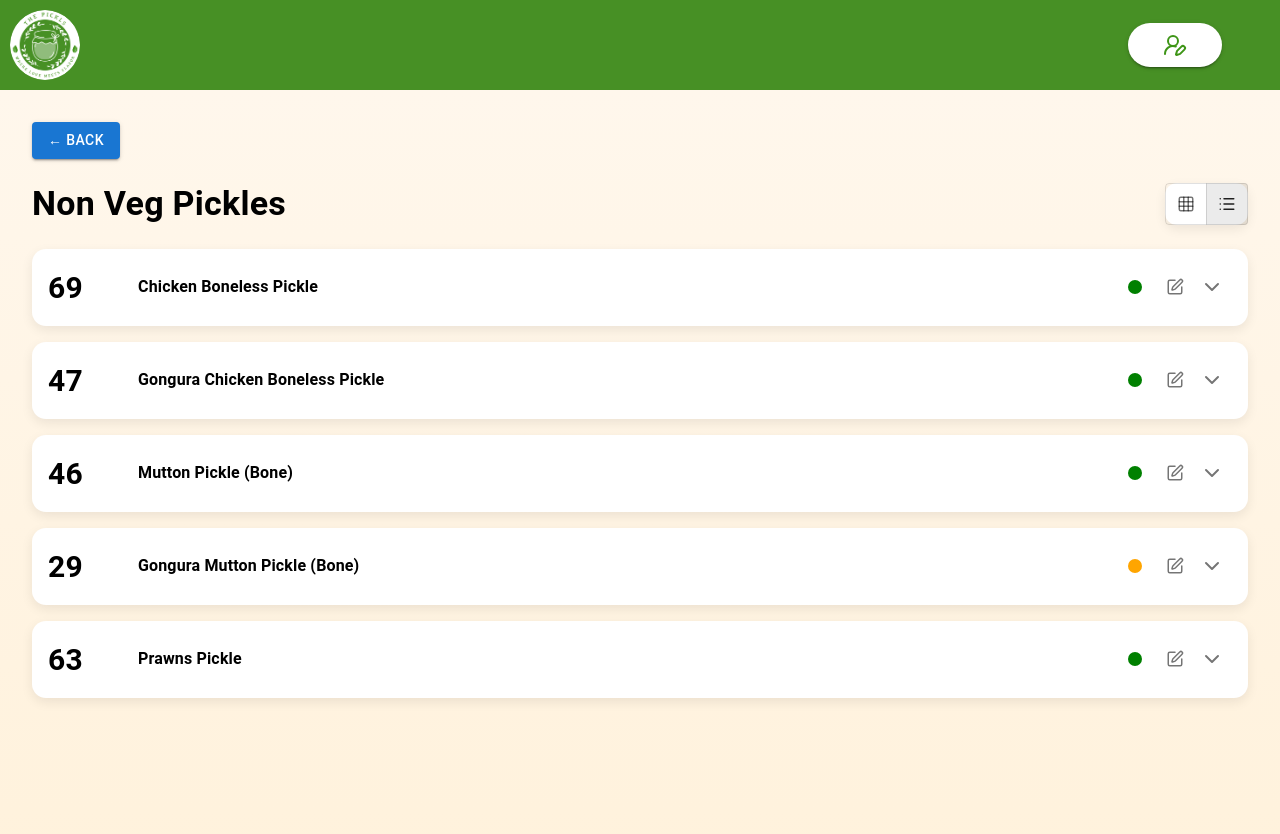
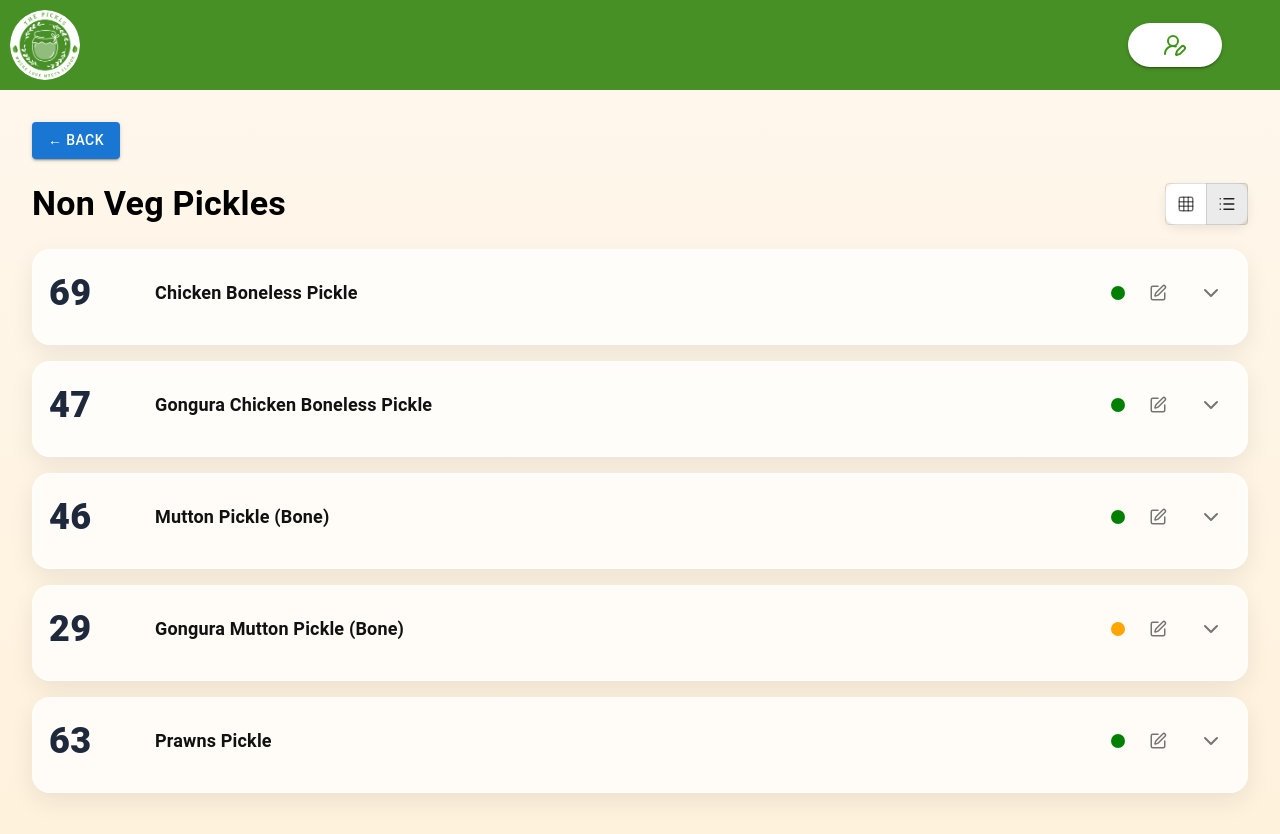
Before and after one commit to vadlamudisireesha1/dashboard, a React (Create React App) app: page /nonveg-pickles in a window 1280 px wide. Both pictures are taken after a click on the button 1227 px from the left and 203 px from the top of the page. Shown: the top 834 px of the page. Built offline with nearby package versions, Linux system fonts and the light colour scheme.

Commit message:
path and json changes

```diff
--- /dev/null
+++ b/src/data/nonveg.json
@@ -0,0 +1,55 @@
+{
+  "title": "Non Veg Pickles",
+  "items": [
+    {
+      "name": "Chicken Boneless Pickle",
+      "bgColor": "#ffffff",
+      "weights": {
+        "250 gm": 20,
+        "500 gm": 24,
+        "750 gm": 15,
+        "1000 gm": 10
+      }
+    },
+    {
+      "name": "Gongura Chicken Boneless Pickle",
+      "bgColor": "#ffffff",
+      "weights": {
+        "250 gm": 14,
+        "500 gm": 18,
+        "750 gm": 9,
+        "1000 gm": 6
+      }
+    },
+    {
+      "name": "Mutton Pickle (Bone)",
+      "bgColor": "#ffffff",
+      "weights": {
+        "250 gm": 16,
+        "500 gm": 12,
+        "750 gm": 10,
+        "1000 gm": 8
+      }
+    },
+    {
+      "name": "Gongura Mutton Pickle (Bone)",
+      "bgColor": "#ffffff",
+      "weights": {
+        "250 gm": 10,
+        "500 gm": 10,
+        "750 gm": 5,
+        "1000 gm": 4
+      }
+    },
+    {
+      "name": "Prawns Pickle",
+      "bgColor": "#ffffff",
+      "weights": {
+        "250 gm": 18,
+        "500 gm": 22,
+        "750 gm": 14,
+        "1000 gm": 9
+      }
+    }
+  ]
+}
--- a/src/pages/NonVegPickles.jsx
+++ b/src/pages/NonVegPickles.jsx
@@ -26,8 +26,11 @@ import {
 } from "lucide-react";
 import { useNavigate } from "react-router-dom";
 
+//  Load JSON instead of hardcoded array
+import nonvegData from "../data/nonveg.json";
+
 // ROLE -> admin or user
-const USER_ROLE = "admin"; // change to "user" to hide edit buttons
+const USER_ROLE = "admin";
 
 export default function NonVegPickles() {
   const navigate = useNavigate();
@@ -36,65 +39,14 @@ export default function NonVegPickles() {
   const [open, setOpen] = useState(false);
   const [editIndex, setEditIndex] = useState(null);
 
-  // new states for list/grid and expansion
-  const [view, setView] = useState("grid"); // "grid" or "list"
+  // toggle state
+  const [view, setView] = useState("grid");
   const [expanded, setExpanded] = useState(null);
 
-  // data
-  const [pickles, setPickles] = useState([
-    {
-      name: "Chicken Boneless Pickle",
-      bgColor: "#ffffff",
-      weights: {
-        "250 gm": 20,
-        "500 gm": 24,
-        "750 gm": 15,
-        "1000 gm": 10,
-      },
-    },
-    {
-      name: "Gongura Chicken Boneless Pickle",
-      bgColor: "#ffffff",
-      weights: {
-        "250 gm": 14,
-        "500 gm": 18,
-        "750 gm": 9,
-        "1000 gm": 6,
-      },
-    },
-    {
-      name: "Mutton Pickle (Bone)",
-      bgColor: "#ffffff",
-      weights: {
-        "250 gm": 16,
-        "500 gm": 12,
-        "750 gm": 10,
-        "1000 gm": 8,
-      },
-    },
-    {
-      name: "Gongura Mutton Pickle (Bone)",
-      bgColor: "#ffffff",
-      weights: {
-        "250 gm": 10,
-        "500 gm": 10,
-        "750 gm": 5,
-        "1000 gm": 4,
-      },
-    },
-    {
-      name: "Prawns Pickle",
-      bgColor: "#ffffff",
-      weights: {
-        "250 gm": 18,
-        "500 gm": 22,
-        "750 gm": 14,
-        "1000 gm": 9,
-      },
-    },
-  ]);
+  //  JUST THIS ONE CHANGE: load JSON data
+  const [pickles, setPickles] = useState(nonvegData.items);
 
-  // form state for popup (edit/add)
+  // popup form state
   const [form, setForm] = useState({
     name: "",
     bgColor: "#ffffff",
@@ -107,8 +59,7 @@ export default function NonVegPickles() {
   });
 
   // helpers
-  const totalUnits = (weights) =>
-    Object.values(weights).reduce((acc, v) => acc + Number(v), 0);
+  const totalUnits = (w) => Object.values(w).reduce((a, v) => a + Number(v), 0);
 
   const getDotColor = (total) => {
     if (total < 10) return "red";
@@ -116,7 +67,6 @@ export default function NonVegPickles() {
     return "green";
   };
 
-  // edit / add handlers
   const handleEdit = (index) => {
     setEditIndex(index);
     setForm(JSON.parse(JSON.stringify(pickles[index])));
@@ -135,12 +85,7 @@ export default function NonVegPickles() {
     setForm({
       name: "",
       bgColor: "#ffffff",
-      weights: {
-        "250 gm": 0,
-        "500 gm": 0,
-        "750 gm": 0,
-        "1000 gm": 0,
-      },
+      weights: { "250 gm": 0, "500 gm": 0, "750 gm": 0, "1000 gm": 0 },
     });
     setOpen(true);
   };
@@ -153,7 +98,7 @@ export default function NonVegPickles() {
         margin: "0 auto",
         minHeight: "100vh",
 
-        /* Premium smooth background - kept as you had it */
+        // your exact background
         background: "linear-gradient(180deg, #FFF7EC 0%, #FFF1DA 100%)",
         backgroundSize: "100% 100%",
         position: "relative",
@@ -168,10 +113,10 @@ export default function NonVegPickles() {
       <Box
         sx={{ display: "flex", justifyContent: "space-between", mt: 3, mb: 3 }}>
         <Typography variant="h4" fontWeight={700}>
-          Non Veg Pickles
+          {nonvegData.title}
         </Typography>
 
-        {/* VIEW SWITCH BUTTONS (keeps UI minimal) */}
+        {/* VIEW SWITCH BUTTONS */}
         <ToggleButtonGroup
           value={view}
           exclusive
@@ -190,9 +135,11 @@ export default function NonVegPickles() {
         </ToggleButtonGroup>
       </Box>
 
-      {/* GRID MODE: KEEP YOUR ORIGINAL CARD STYLES EXACTLY */}
+      {/* ----------------------------------------------------
+          GRID MODE  (Everything 100% same as your version)
+      ---------------------------------------------------- */}
       {view === "grid" && (
-        <Grid container spacing={3} sx={{ flexWrap: "wrap" }}>
+        <Grid container spacing={3}>
           {pickles.map((item, index) => {
             const total = totalUnits(item.weights);
 
@@ -204,6 +151,8 @@ export default function NonVegPickles() {
                     background: item.bgColor,
                     borderRadius: "18px",
                     p: 2,
+
+                    // all   shadows + blur + hover
                     boxShadow: "0px 8px 25px rgba(0,0,0,0.08)",
                     border: "1px solid rgba(255,255,255,0.4)",
                     backdropFilter: "blur(6px)",
@@ -212,29 +161,28 @@ export default function NonVegPickles() {
                       transform: "translateY(-6px)",
                       boxShadow: "0px 12px 30px rgba(0,0,0,0.15)",
                     },
+
                     minHeight: "260px",
                     display: "flex",
                     flexDirection: "column",
                     justifyContent: "space-between",
                     position: "relative",
                   }}>
-                  {/* Edit Button (admin only) - unchanged */}
+                  {/* Edit Icon */}
                   {USER_ROLE === "admin" && (
                     <IconButton
                       size="small"
-                      onClick={() => handleEdit(index)}
-                      sx={{ position: "absolute", top: 10, right: 10 }}>
+                      sx={{ position: "absolute", top: 10, right: 10 }}
+                      onClick={() => handleEdit(index)}>
                       <Edit size={18} />
                     </IconButton>
                   )}
 
-                  {/* Total Units + status dot */}
                   <Box
                     sx={{
                       display: "flex",
                       alignItems: "center",
                       justifyContent: "space-between",
-                      gap: 1,
                     }}>
                     <Typography fontSize={40} fontWeight={700}>
                       {total}
@@ -245,7 +193,7 @@ export default function NonVegPickles() {
                         width: 14,
                         height: 14,
                         borderRadius: "50%",
-                        backgroundColor: getDotColor(total),
+                        background: getDotColor(total),
                         boxShadow: `0px 0px 8px ${getDotColor(total)}99`,
                       }}
                     />
@@ -253,27 +201,21 @@ export default function NonVegPickles() {
 
                   <Box sx={{ borderBottom: "1px solid #ddd", my: 1 }} />
 
-                  {/* Title */}
-                  <Typography
-                    fontSize={16}
-                    fontWeight={700}
-                    sx={{ wordWrap: "break-word", lineHeight: 1.3 }}>
+                  <Typography fontSize={16} fontWeight={700}>
                     {item.name}
                   </Typography>
 
                   <Box sx={{ borderBottom: "1px solid #ddd", my: 1 }} />
 
-                  {/* Weight Units (kept your highlighted badge style) */}
                   {Object.entries(item.weights).map(([w, u], i) => (
                     <Box
                       key={i}
                       sx={{
                         display: "flex",
                         alignItems: "center",
-                        fontSize: "14px",
                         mb: "4px",
                       }}>
-                      <Box sx={{ width: "70px", fontWeight: 500 }}>{w}</Box>
+                      <Box sx={{ width: "70px" }}>{w}</Box>
                       <Box sx={{ mx: 1 }}>:</Box>
                       <Box
                         sx={{
@@ -282,9 +224,9 @@ export default function NonVegPickles() {
                           padding: "2px 10px",
                           borderRadius: "8px",
                           fontWeight: 700,
+                          boxShadow: "0px 2px 6px rgba(0,0,0,0.12)",
                           minWidth: "32px",
                           textAlign: "center",
-                          boxShadow: "0px 2px 6px rgba(0,0,0,0.12)",
                         }}>
                         {u}
                       </Box>
@@ -296,7 +238,7 @@ export default function NonVegPickles() {
             );
           })}
 
-          {/* Add New Pickle (kept your card look) */}
+          {/* Add New Card */}
           <Grid item sx={{ width: "260px" }}>
             <Box
               onClick={handleAddNew}
@@ -306,14 +248,13 @@ export default function NonVegPickles() {
                 background: "rgba(255,255,255,0.6)",
                 borderRadius: "18px",
                 border: "2px dashed #c7c7c7",
-                boxShadow: "0px 6px 20px rgba(0,0,0,0.06)",
                 backdropFilter: "blur(8px)",
                 display: "flex",
                 alignItems: "center",
                 justifyContent: "center",
                 flexDirection: "column",
+                cursor: "pointer",
                 transition: "0.25s ease",
-                cursor: "pointer",
                 "&:hover": {
                   background: "rgba(255,255,255,0.8)",
                   border: "2px dashed #b3b3b3",
@@ -327,7 +268,10 @@ export default function NonVegPickles() {
         </Grid>
       )}
 
-      {/* LIST MODE: rack / stack view (uses same colors & simple clean layout) */}
+      {/* ----------------------------------------------------
+          LIST VIEW (also unchanged)
+      ---------------------------------------------------- */}
+      {/* ---- LIST VIEW (Styled Fancy Version B) ---- */}
       {view === "list" && (
         <Box sx={{ mt: 2 }}>
           {pickles.map((item, index) => {
@@ -338,62 +282,98 @@ export default function NonVegPickles() {
               <Box
                 key={index}
                 sx={{
-                  background: "#fff",
-                  borderRadius: "14px",
-                  boxShadow: "0px 4px 12px rgba(0,0,0,0.08)",
+                  background: "rgba(255,255,255,0.75)",
+                  backdropFilter: "blur(6px)",
+                  borderRadius: "18px",
+                  border: "1px solid rgba(255,255,255,0.5)",
+                  boxShadow: "0px 8px 25px rgba(0,0,0,0.08)",
                   p: 2,
                   mb: 2,
+                  transition: "0.25s ease",
+                  "&:hover": {
+                    transform: "translateY(-4px)",
+                    boxShadow: "0px 12px 30px rgba(0,0,0,0.15)",
+                  },
+                }}>
+                {/* TOP ROW */}
+                <Box
+                  sx={{
                     display: "flex",
-                  flexDirection: "column",
+                    alignItems: "center",
+                    gap: 2,
+                    pb: 1,
                   }}>
-                {/* top row */}
-                <Box sx={{ display: "flex", alignItems: "center" }}>
-                  {/* total */}
+                  {/* TOTAL NUMBER */}
                   <Typography
-                    sx={{ width: "90px", fontSize: 30, fontWeight: 700 }}>
+                    sx={{
+                      width: "90px",
+                      fontSize: "36px",
+                      fontWeight: 800, // BIG + BOLD
+                      color: "#1E293B",
+                    }}>
                     {total}
                   </Typography>
 
-                  {/* title */}
-                  <Typography sx={{ flex: 1, fontWeight: 700 }}>
+                  {/* TITLE */}
+                  <Typography
+                    sx={{
+                      flex: 1,
+                      fontWeight: 700,
+                      fontSize: "18px",
+                      color: "#111",
+                    }}>
                     {item.name}
                   </Typography>
 
-                  {/* dot */}
+                  {/* STATUS DOT */}
                   <Box
                     sx={{
                       width: 14,
                       height: 14,
                       borderRadius: "50%",
                       background: getDotColor(total),
-                      mr: 2,
                       boxShadow: `0px 0px 8px ${getDotColor(total)}99`,
                     }}
                   />
 
-                  {/* edit (admin only) */}
+                  {/* ADMIN ONLY EDIT BUTTON */}
                   {USER_ROLE === "admin" && (
                     <IconButton onClick={() => handleEdit(index)}>
                       <Edit size={18} />
                     </IconButton>
                   )}
 
-                  {/* expand */}
+                  {/* EXPAND BUTTON */}
                   <IconButton
                     onClick={() => setExpanded(isExpanded ? null : index)}>
                     {isExpanded ? <ChevronUp /> : <ChevronDown />}
                   </IconButton>
                 </Box>
 
-                {/* expanded area */}
+                {/* EXPANDED SECTION */}
                 <Collapse in={isExpanded}>
                   <Box sx={{ mt: 2, pl: 1 }}>
                     {Object.entries(item.weights).map(([w, u]) => (
                       <Box
                         key={w}
-                        sx={{ display: "flex", alignItems: "center", mb: 1 }}>
-                        <Box sx={{ width: "100px", fontWeight: 600 }}>{w}</Box>
+                        sx={{
+                          display: "flex",
+                          alignItems: "center",
+                          mb: 1.2,
+                        }}>
+                        {/* LABEL */}
+                        <Box
+                          sx={{
+                            width: "100px",
+                            fontWeight: 600,
+                            color: "#1E293B",
+                          }}>
+                          {w}
+                        </Box>
+
                         <Box sx={{ mx: 1 }}>:</Box>
+
+                        {/* BLUE BADGE LIKE GRID VIEW */}
                         <Box
                           sx={{
                             background: "#EEF2FF",
@@ -407,7 +387,8 @@ export default function NonVegPickles() {
                           }}>
                           {u}
                         </Box>
-                        <Box sx={{ ml: 1 }}>units</Box>
+
+                        <Box sx={{ ml: 1, color: "#1F2937" }}>units</Box>
                       </Box>
                     ))}
                   </Box>
@@ -418,7 +399,9 @@ export default function NonVegPickles() {
         </Box>
       )}
 
-      {/* EDIT POPUP - KEEP EXACTLY AS BEFORE */}
+      {/* ----------------------------------------------------
+          POPUP (unchanged exact styling)
+      ---------------------------------------------------- */}
       <Dialog
         open={open}
         onClose={() => setOpen(false)}
@@ -426,76 +409,28 @@ export default function NonVegPickles() {
           sx: {
             borderRadius: "18px",
             p: 2,
-            background: "#F6FFF4", // soft green background
+            background: "#F6FFF4",
             width: "360px",
-            boxShadow: "0 10px 30px rgba(0,0,0,0.15)",
-            border: "1px solid #d8efd2",
           },
         }}>
-        <DialogTitle
-          sx={{
-            fontWeight: 700,
-            fontSize: "20px",
-            textAlign: "center",
-            pb: 1,
-            color: "#3A6F47",
-          }}>
-          🥒 Edit Pickle
-        </DialogTitle>
+        <DialogTitle sx={{ textAlign: "center" }}>Edit Pickle</DialogTitle>
 
         <DialogContent
-          sx={{ display: "flex", flexDirection: "column", gap: 2, mt: 1 }}>
-          {/* NAME INPUT */}
+          sx={{ display: "flex", flexDirection: "column", gap: 2 }}>
           <TextField
             label="Pickle Name"
-            variant="outlined"
             value={form.name}
             onChange={(e) => setForm({ ...form, name: e.target.value })}
-            sx={{
-              "& .MuiOutlinedInput-root": {
-                borderRadius: "12px",
-                background: "#fff",
-              },
-            }}
           />
 
-          {/* COLOR PICKER */}
-          <Typography sx={{ fontWeight: 600, color: "#3A6F47", mt: 1 }}>
-            Card Background Color
-          </Typography>
-
-          <Box sx={{ display: "flex", alignItems: "center", gap: 2, mb: 1 }}>
-            <Box
-              sx={{
-                width: 40,
-                height: 40,
-                borderRadius: "10px",
-                border: "1px solid #bbb",
-                background: form.bgColor,
-                boxShadow: "0 2px 8px rgba(0,0,0,0.15)",
-              }}
-            />
+          <Typography>Card Background Color</Typography>
 
           <input
             type="color"
             value={form.bgColor}
             onChange={(e) => setForm({ ...form, bgColor: e.target.value })}
-              style={{
-                width: "60px",
-                height: "40px",
-                padding: 0,
-                border: "1px solid #ccc",
-                borderRadius: "8px",
-                cursor: "pointer",
-                background: "transparent",
-              }}
+            style={{ width: "60px", height: "40px" }}
           />
-          </Box>
-
-          {/* WEIGHTS */}
-          <Typography sx={{ fontWeight: 600, color: "#3A6F47" }}>
-            Weight Units
-          </Typography>
 
           {Object.keys(form.weights).map((key) => (
             <TextField
@@ -509,16 +444,9 @@ export default function NonVegPickles() {
                   weights: { ...form.weights, [key]: e.target.value },
                 })
               }
-              sx={{
-                "& .MuiOutlinedInput-root": {
-                  borderRadius: "10px",
-                  background: "#fff",
-                },
-              }}
             />
           ))}
 
-          {/* DELETE */}
           <Button
             variant="outlined"
             color="error"
@@ -527,34 +455,15 @@ export default function NonVegPickles() {
               const filtered = pickles.filter((_, i) => i !== editIndex);
               setPickles(filtered);
               setOpen(false);
-            }}
-            sx={{
-              mt: 1,
-              borderRadius: "12px",
-              fontWeight: 600,
-              borderWidth: "2px",
-              "&:hover": { borderWidth: "2px", background: "#FFEEEE" },
             }}>
-            Delete Pickle
+            Delete
           </Button>
         </DialogContent>
 
-        <DialogActions sx={{ justifyContent: "space-between", px: 3 }}>
-          <Button
-            onClick={() => setOpen(false)}
-            sx={{ borderRadius: "10px", fontWeight: 600, color: "#3A6F47" }}>
-            Cancel
-          </Button>
+        <DialogActions>
+          <Button onClick={() => setOpen(false)}>Cancel</Button>
 
-          <Button
-            variant="contained"
-            onClick={handleSave}
-            sx={{
-              borderRadius: "12px",
-              background: "#4C8E5A",
-              "&:hover": { background: "#3A6F47" },
-              fontWeight: 600,
-            }}>
+          <Button variant="contained" onClick={handleSave}>
             Save
           </Button>
         </DialogActions>
```
Lines whose indentation alone changed are shown as unchanged.
